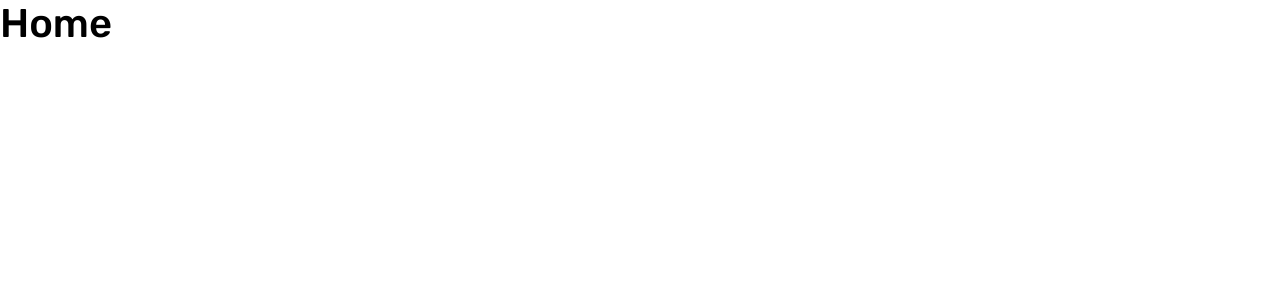
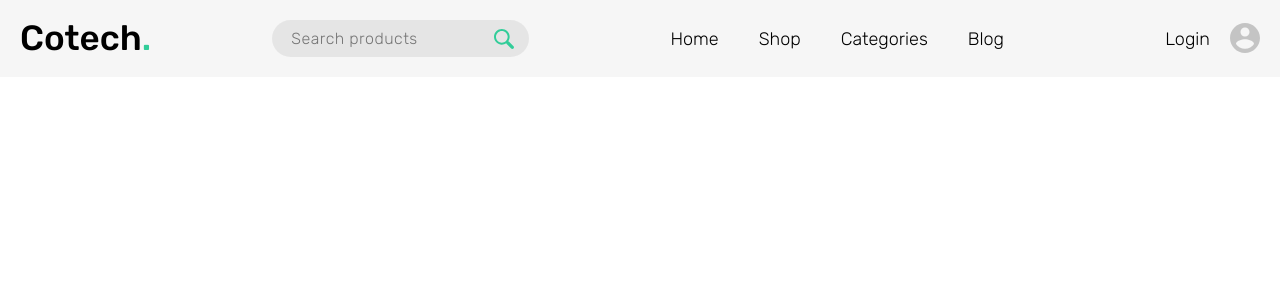
Before and after one commit to abdulmomin123/coders-tech, a Next.js app: page / in a window 1280 px wide. Shown: the top 300 px of the page. Built offline with nearby package versions, Linux system fonts and the light colour scheme.

Commit message:
Added Navbar with base styling, cssVariables & css utility functions

```diff
--- a/src/components/HomePage.tsx
+++ b/src/components/HomePage.tsx
@@ -1,13 +1,15 @@
 import styled from 'styled-components';
+import Navbar from './Navbar';
 
 const Root = styled.div`
-  /*  */
+  background: #f6f6f6;
 `;
 
 const HomePage = () => {
   return (
     <Root>
-      <h1>Home</h1>
+      {/* Navbar */}
+      <Navbar />
     </Root>
   );
 };
--- /dev/null
+++ b/src/components/Navbar.tsx
@@ -0,0 +1,172 @@
+import React from 'react';
+import Link from 'next/link';
+import styled, { css } from 'styled-components';
+import { flexCenter } from '../styles/utils';
+
+const Root = styled.nav`
+  padding: 2rem;
+  background: #f6f6f6;
+`;
+
+const CenteredContainer = styled.div`
+  display: grid;
+  grid-auto-flow: column;
+  align-items: center;
+  justify-content: space-between;
+  max-width: 140rem;
+  margin: 0 auto;
+`;
+
+const Logo = styled.a`
+  font-size: 3.5rem;
+  font-weight: 500;
+
+  span {
+    color: var(--accent-color);
+  }
+`;
+
+const Search = styled.div`
+  position: relative;
+`;
+
+const SearchInput = styled.input`
+  font-size: 1.6rem;
+  letter-spacing: 0.5px;
+  color: #333;
+  background: rgba(0, 0, 0, 0.07);
+  padding: 0.5rem 1.5rem;
+  border-radius: 2rem;
+  border: 4px solid rgba(0, 0, 0, 0);
+  transition: border 0.3s, background 0.3s;
+
+  &:hover,
+  &:focus {
+    background: initial;
+  }
+
+  &:hover,
+  &:focus {
+    border: 4px solid #c0e0f3;
+  }
+`;
+
+const SearchIcon = styled.svg`
+  position: absolute;
+  top: 50%;
+  right: 0;
+  width: 2rem;
+  height: 2rem;
+  margin-right: 1.5rem;
+  fill: var(--accent-color);
+  transform: translateY(-50%);
+`;
+
+const Links = styled.div`
+  /*  */
+`;
+
+const linkTypography = css`
+  font-size: 1.8rem;
+  padding: 0.9rem 2rem;
+`;
+
+const NavLink = styled.a`
+  ${linkTypography}
+`;
+
+const AuthArea = styled.div`
+  ${flexCenter}
+`;
+
+const LoginLink = styled.a`
+  ${linkTypography}
+`;
+
+const MyAccountLink = styled.a`
+  /*  */
+`;
+
+const MyAccountIcon = styled.svg`
+  width: 3rem;
+  height: 3rem;
+  fill: rgba(0, 0, 0, 0.2);
+  transition: fill 0.3s;
+
+  &:hover {
+    fill: var(--accent-color);
+  }
+`;
+
+const Navbar = () => {
+  return (
+    <Root>
+      <CenteredContainer>
+        {/* Logo */}
+        <Link href="/" passHref>
+          <Logo title="Home">
+            Cotech<span>.</span>
+          </Logo>
+        </Link>
+
+        {/* Search input */}
+        <Search>
+          {/* Input field */}
+          <SearchInput
+            type="text"
+            maxLength={20}
+            placeholder="Search products"
+            name="search"
+          />
+
+          {/* Magnifying icon */}
+          <SearchIcon>
+            <use href="/magnifying-glass.svg#main" />
+          </SearchIcon>
+        </Search>
+
+        {/* Links */}
+        <Links>
+          {/* Home */}
+          <Link href="/" passHref>
+            <NavLink>Home</NavLink>
+          </Link>
+
+          {/* Shop */}
+          <Link href="/shop" passHref>
+            <NavLink>Shop</NavLink>
+          </Link>
+
+          {/* Categories */}
+          <Link href="/categories" passHref>
+            <NavLink>Categories</NavLink>
+          </Link>
+
+          {/* Blog */}
+          <Link href="/blog" passHref>
+            <NavLink>Blog</NavLink>
+          </Link>
+        </Links>
+
+        {/* User auth actions */}
+        <AuthArea>
+          {/* Login */}
+          <Link href="/login" passHref>
+            <LoginLink>Login</LoginLink>
+          </Link>
+
+          {/* My account */}
+          <Link href="/account" passHref>
+            <MyAccountLink title="My Account">
+              <MyAccountIcon>
+                <use href="/account.svg#main" />
+              </MyAccountIcon>
+            </MyAccountLink>
+          </Link>
+        </AuthArea>
+      </CenteredContainer>
+    </Root>
+  );
+};
+
+export default Navbar;
--- /dev/null
+++ b/src/styles/cssVariables.ts
@@ -0,0 +1,5 @@
+import { css } from 'styled-components';
+
+export const cssVariables = css`
+  --accent-color: #32cd99;
+`;
--- a/src/styles/globalStyles.ts
+++ b/src/styles/globalStyles.ts
@@ -1,4 +1,5 @@
 import { createGlobalStyle, css } from 'styled-components';
+import { cssVariables } from './cssVariables';
 
 // General styling of the app
 export const GlobalStyles = createGlobalStyle`
@@ -11,10 +12,15 @@ ${css`
     box-sizing: inherit;
   }
 
+  :root {
+    ${cssVariables}
+  }
+
   html {
     font-family: 'Rubik', sans-serif;
     font-size: 62.5%;
     font-weight: 300;
+    line-height: 1;
     -webkit-font-smoothing: antialiased;
     box-sizing: border-box;
 
--- /dev/null
+++ b/src/styles/utils.ts
@@ -0,0 +1,13 @@
+import { css } from 'styled-components';
+
+export const flexCenter = css`
+  display: flex;
+  align-items: center;
+  justify-content: center;
+`;
+
+export const gridCenter = css`
+  display: grid;
+  align-items: center;
+  justify-content: center;
+`;
```
Also changed, not shown: public/account.svg (added), public/magnifying-glass.svg (added).
